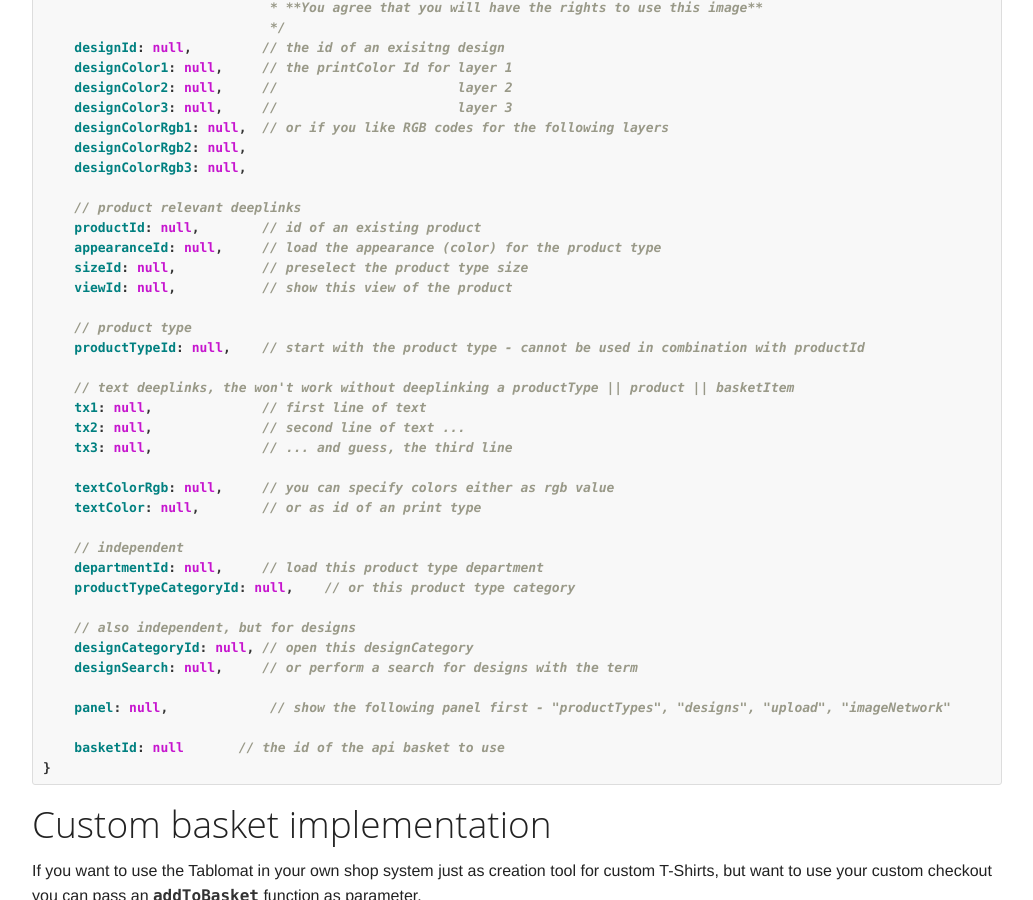
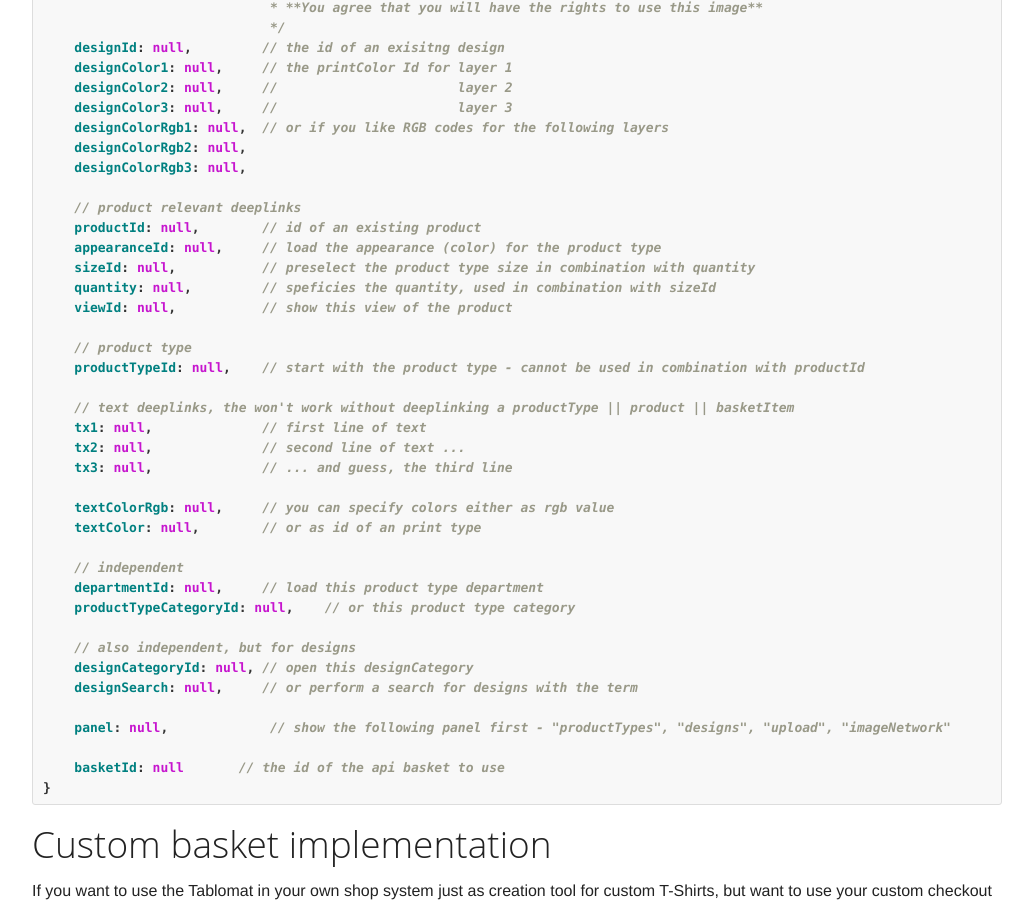
Before and after one commit to spreadshirt/apps, a Jekyll site: the page built from tablomat.md, in a window 1280 px wide and 900 px high, scrolled down 1503 px. Shown: the whole window, without its empty margins (123-1156 px from the left). Built offline with Jekyll 4.4.1, drawn with Linux system fonts in a browser that asks for light colours; Markdown is read by kramdown in place of the engine named in the settings.

Commit message:
added documentation about the quantity parameter

```diff
--- a/tablomat.md
+++ b/tablomat.md
@@ -90,7 +90,8 @@ var possibleParameter = {
     // product relevant deeplinks
     productId: null,        // id of an existing product
     appearanceId: null,     // load the appearance (color) for the product type
-    sizeId: null,           // preselect the product type size
+    sizeId: null,           // preselect the product type size in combination with quantity
+    quantity: null,         // speficies the quantity, used in combination with sizeId
     viewId: null,           // show this view of the product
 
     // product type
```
